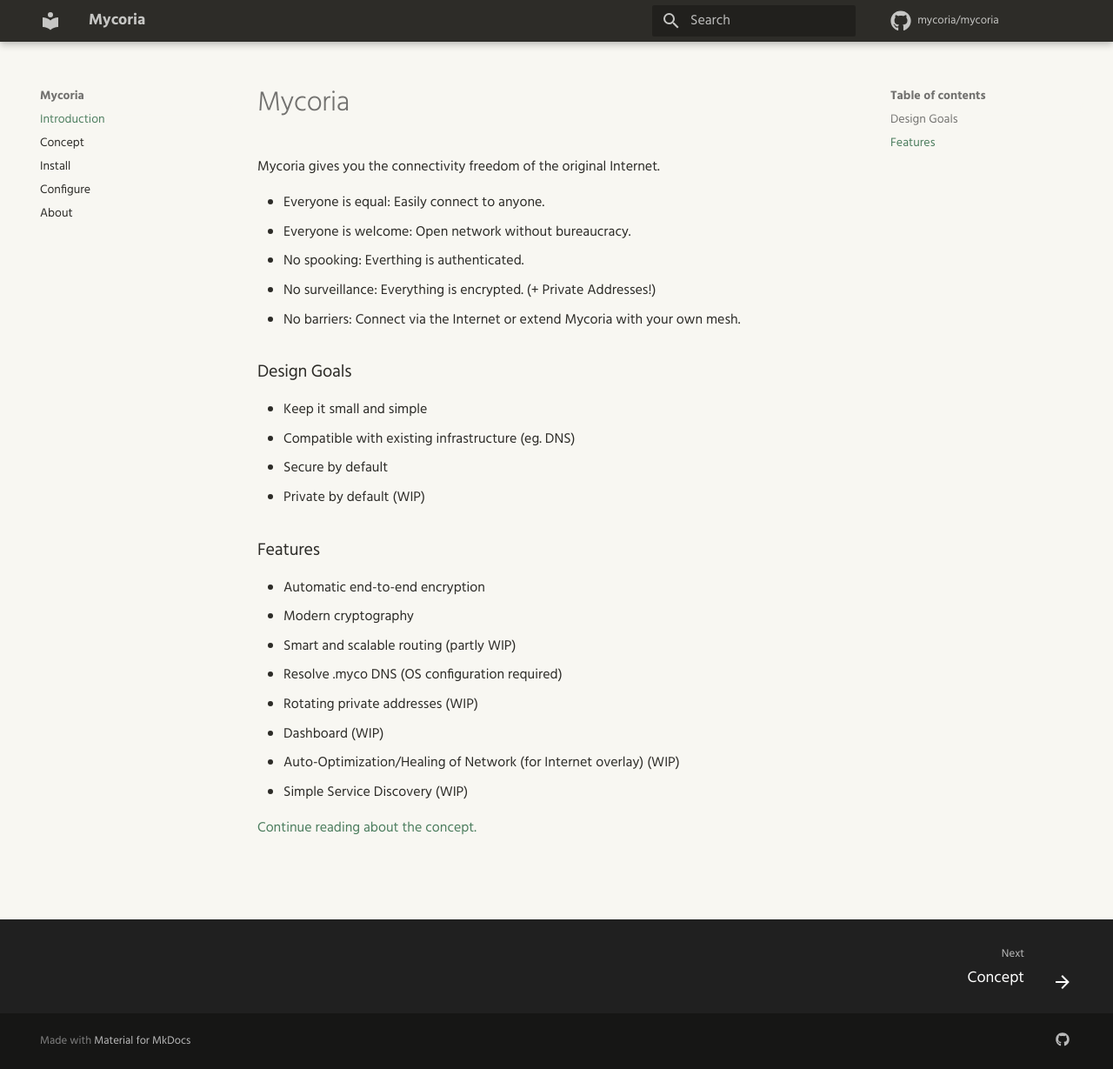
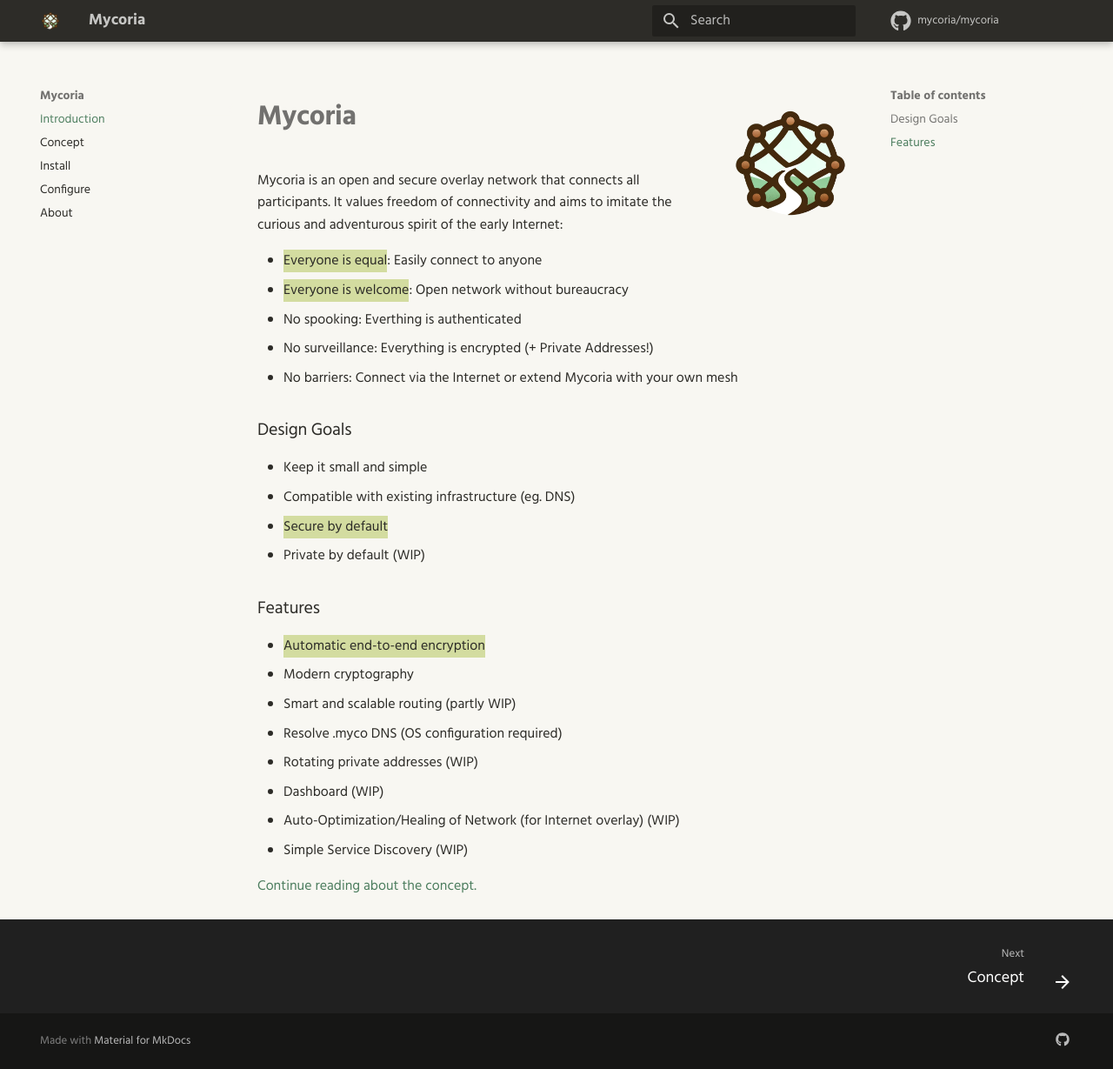
Before and after one commit to mycoria/web, an MkDocs documentation site: the page built from docs/index.md, in a window 1280 px wide and 1229 px high. Shown: the whole window at 87% size. Built offline with MkDocs 1.6.1 and Material for MkDocs 9.7.7, drawn with Linux system fonts in a browser that asks for light colours; plug-ins that fetch from the network failed and are left out; comment, search, counter and statistics services are not loaded.

Commit message:
Improve documentation

```diff
--- a/docs/index.md
+++ b/docs/index.md
@@ -1,23 +1,25 @@
-# Mycoria
+![Mycoria Logo](/assets/logo/icon_transp_bg.png){ width="150" align=right }
 
-Mycoria gives you the connectivity freedom of the original Internet.
+# __Mycoria__
 
-- Everyone is equal: Easily connect to anyone.
-- Everyone is welcome: Open network without bureaucracy.
-- No spooking: Everthing is authenticated.
-- No surveillance: Everything is encrypted. (+ Private Addresses!)
-- No barriers: Connect via the Internet or extend Mycoria with your own mesh.
+Mycoria is an open and secure overlay network that connects all participants. It values freedom of connectivity and aims to imitate the curious and adventurous spirit of the early Internet:
+
+- ==Everyone is equal==: Easily connect to anyone
+- ==Everyone is welcome==: Open network without bureaucracy
+- No spooking: Everthing is authenticated
+- No surveillance: Everything is encrypted (+ Private Addresses!)
+- No barriers: Connect via the Internet or extend Mycoria with your own mesh
 
 ### Design Goals
 
 - Keep it small and simple
 - Compatible with existing infrastructure (eg. DNS)
-- Secure by default
+- ==Secure by default==
 - Private by default (WIP)
 
 ### Features
 
-- Automatic end-to-end encryption
+- ==Automatic end-to-end encryption==
 - Modern cryptography
 - Smart and scalable routing (partly WIP)
 - Resolve .myco DNS (OS configuration required)
--- a/docs/stylesheets/extra.css
+++ b/docs/stylesheets/extra.css
@@ -16,6 +16,9 @@
 
   /* Link color */
   --md-typeset-a-color:              var(--md-accent-bg-color);
+
+  /* Mark color */
+  --md-typeset-mark-color:           #9fb62c69;
 
   /* Code Blocks & Syntax Highlighting */
   --md-code-fg-color: #c6c6c4;
--- a/mkdocs.yml
+++ b/mkdocs.yml
@@ -20,6 +20,8 @@
   name: 'material'
   font:
     text: Hind
+  logo: assets/logo/icon_transp_bg.png
+  favicon: assets/favicon.png
   icon:
     repo: fontawesome/brands/github
   features:
@@ -51,6 +53,12 @@
   - admonition
   - pymdownx.details
   - pymdownx.superfences
+  # Layouting & Formatting
+  - attr_list
+  - md_in_html
+  - pymdownx.caret
+  - pymdownx.mark
+  - pymdownx.tilde
 
 plugins:
   - search
```
Also changed, not shown: docs/concept.md (+5 -5 lines).
